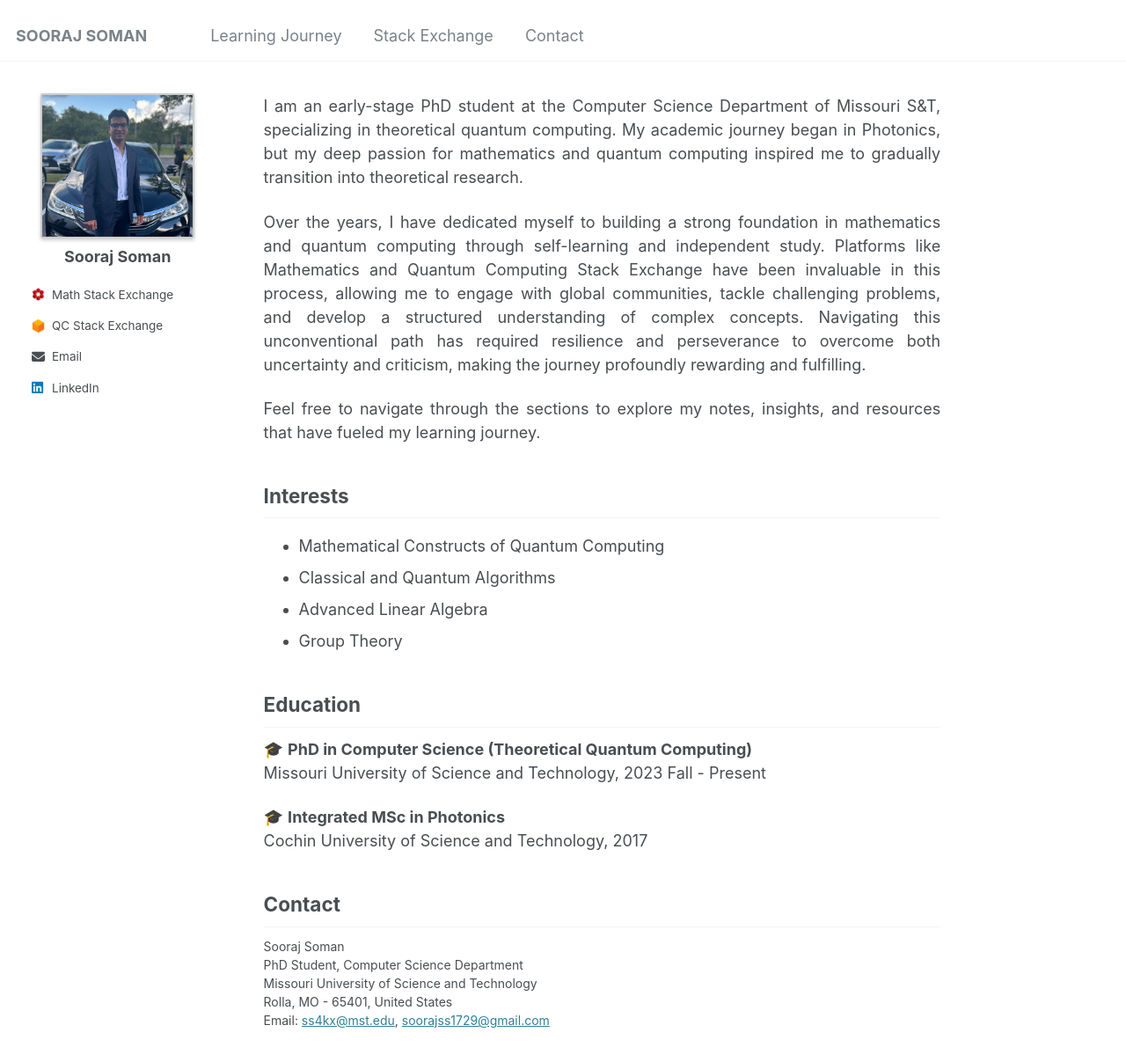
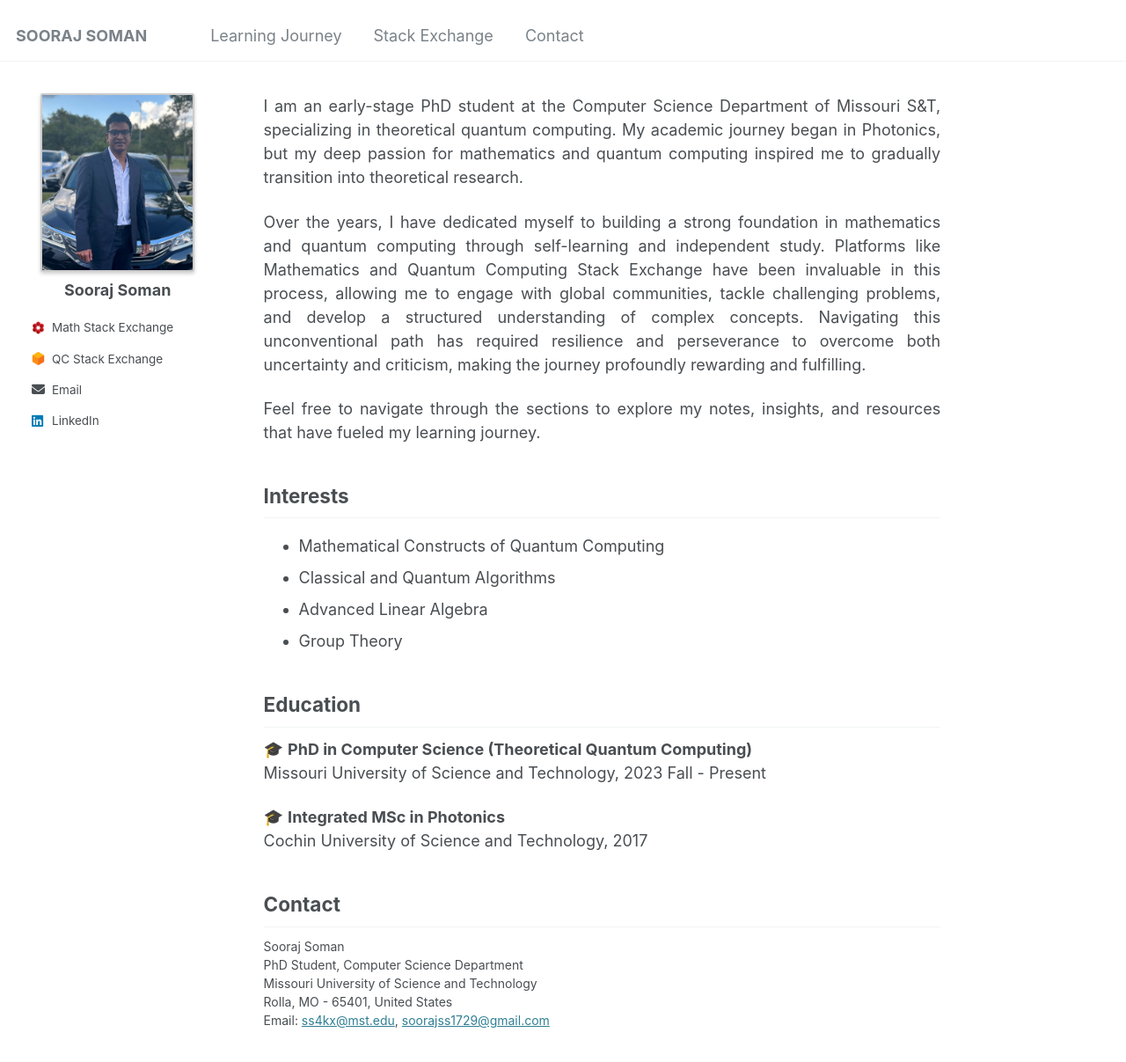
Before and after one commit to soorajss1729/soorajss1729.github.io, a Jekyll site: the page built from _pages/about.md, in a window 1280 px wide and 1400 px high. Shown: the top 1207 px of the window at 88% size. Built offline with Jekyll 4.4.1, drawn with Linux system fonts in a browser that asks for light colours.

Commit message:
Update _sidebar.scss

```diff
--- a/_sass/_sidebar.scss
+++ b/_sass/_sidebar.scss
@@ -83,6 +83,7 @@
   width: 90%; /* Make the width relative to its parent */
   max-width: 260px; /* Prevent it from becoming too large on wide screens */
   height: auto; /* Maintain aspect ratio */
+  aspect-ratio: 26 / 30; /* Explicit aspect ratio for rectangle (260x300) */
   border-radius: 8px;
   margin: 0 auto; /* Center the box horizontally */
 
```
